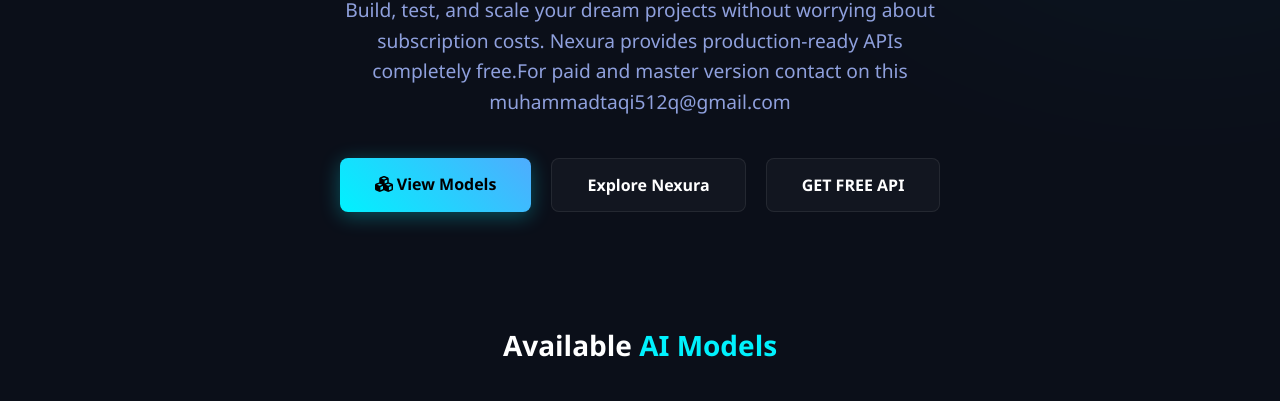
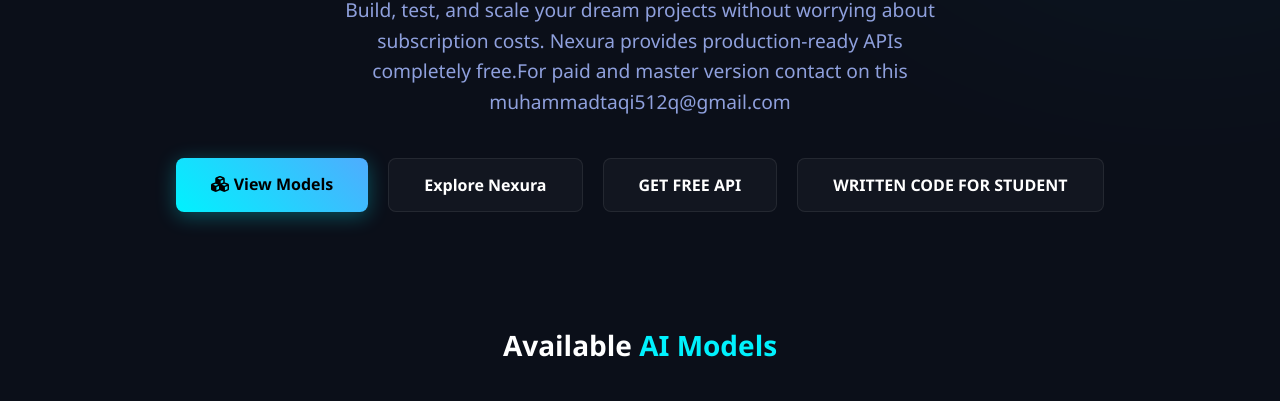
Before and after one commit to muhammadtaqi512q-oss/ROCK-AI, a plain HTML site: page index.html in a window 1280 px wide. Shown: the part 388-789 px from the top of the page. Drawn offline with Linux system fonts and the light colour scheme.

Commit message:
Update index.html

```diff
--- a/index.html
+++ b/index.html
@@ -375,6 +375,9 @@
              <a href="https://muhammadtaqi512q-oss.github.io/ROCK-AI/api" target="_blank" class="btn btn-secondary">
                 GET FREE API
             </a>
+            <a href="https://muhammadtaqi512q-oss.github.io/MASTER-AI-2/code" target="_blank" class="btn btn-secondary">
+                WRITTEN CODE FOR STUDENT
+            </a>
         </div>
     </section>
 
```
